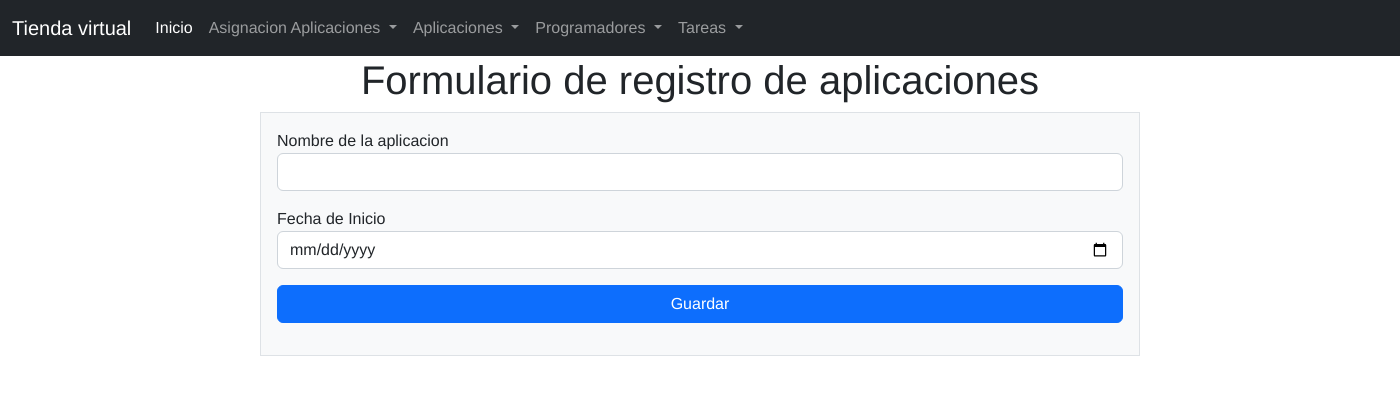
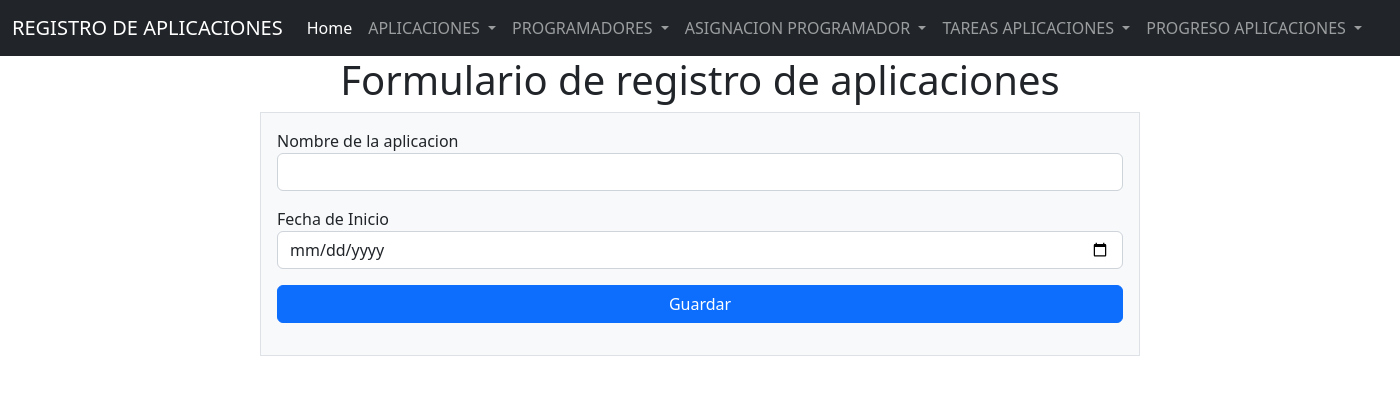
Before and after one commit to Howie1288/Final_Alvarado, a PHP site: page /vistas/aplicaciones/index.php in a window 1400 px wide. Shown: the top 395 px of the page. Run offline with PHP 8.4, Linux system fonts and the light colour scheme.

Commit message:
Correciones de errotr de Navbar

```diff
--- a/includes/header.php
+++ b/includes/header.php
@@ -6,11 +6,7 @@
     <meta name="viewport" content="width=device-width, initial-scale=1.0">
     <link href="https://cdn.jsdelivr.net/npm/bootstrap@5.2.3/dist/css/bootstrap.min.css" rel="stylesheet" integrity="sha384-rbsA2VBKQhggwzxH7pPCaAqO46MgnOM80zW1RWuH61DGLwZJEdK2Kadq2F9CUG65" crossorigin="anonymous">
     <style>
-        body{
-            /* EStilos de Texto */
-          font-family: 'Franklin Gothic Medium', 'Arial Narrow', Arial, sans-serif;
 
-        }
     </style>
     <title>App de Tienda</title>
 </head>
--- a/includes/navbar.php
+++ b/includes/navbar.php
@@ -4,58 +4,71 @@
             <span class="navbar-toggler-icon"></span>
         </button>
         <div class="collapse navbar-collapse" id="navbarTogglerDemo01">
-            <a class="navbar-brand" href="#">Tienda virtual</a>
+            <a class="navbar-brand" href="#">REGISTRO DE APLICACIONES</a>
             <ul class="navbar-nav me-auto mb-2 mb-lg-0">
                 <li class="nav-item">
-                    <a class="nav-link active" aria-current="page" href="#">Inicio</a>
+                    <a class="nav-link active" aria-current="page" href="#">Home</a>
                 </li>
                 <li class="nav-item dropdown">
                     <a class="nav-link dropdown-toggle" href="#" role="button" data-bs-toggle="dropdown" aria-expanded="false">
-                        Asignacion Aplicaciones
+                        APLICACIONES
                     </a>
                     <ul class="dropdown-menu bg-dark">
                         <li class="nav-item">
-                            <a class="nav-link" href="/Final_Alvarado/vistas/asignacion/index.php">Asignar Aplicaciones</a>
+                            <a class="nav-link" href="/Final_Alvarado/vistas/aplicaciones/index.php">Ingresar Aplicacion</a>
+                        </li>
+                        <li class="nav-item">
+                            <a class="nav-link" href="/Final_Alvarado/vistas/aplicaciones/buscar.php">Buscar aplicacion</a>
                         </li>
                     </ul>
                 </li>
                 <li class="nav-item dropdown">
                     <a class="nav-link dropdown-toggle" href="#" role="button" data-bs-toggle="dropdown" aria-expanded="false">
-                        Aplicaciones
+                    PROGRAMADORES
                     </a>
                     <ul class="dropdown-menu bg-dark">
                         <li class="nav-item">
-                            <a class="nav-link" href="/Final_Alvarado/vistas/aplicaciones/index.php">Crear Aplicacion</a>
+                            <a class="nav-link" href="/Final_Alvarado/vistas/programadores/index.php">Ingresar programadores</a>
                         </li>
                         <li class="nav-item">
-                            <a class="nav-link" href="/Final_Alvarado/vistas/aplicaciones/buscar.php">Buscar Aplicacion</a>
+                            <a class="nav-link" href="/Final_Alvarado/vistas/programadores/buscar.php">Buscar programadores</a>
                         </li>
                     </ul>
                 </li>
                 <li class="nav-item dropdown">
                     <a class="nav-link dropdown-toggle" href="#" role="button" data-bs-toggle="dropdown" aria-expanded="false">
-                        Programadores
+                    ASIGNACION PROGRAMADOR
                     </a>
                     <ul class="dropdown-menu bg-dark">
                         <li class="nav-item">
-                            <a class="nav-link" href="/Final_Alvarado/vistas/programadores/index.php">Crear Programador</a>
+                            <a class="nav-link" href="/Final_Alvarado/vistas/asignacion/index.php">Asignar programadores a las APPS</a>
                         </li>
                         <li class="nav-item">
-                            <a class="nav-link" href="/Final_Alvarado/vistas/programadores/buscar.php">Buscar programador</a>
+                            <a class="nav-link" href="/Final_Alvarado/vistas/asignacion/buscar.php">Buscar programadores asignados a las APPS</a>
                         </li>
                     </ul>
                 </li>
-
                 <li class="nav-item dropdown">
                     <a class="nav-link dropdown-toggle" href="#" role="button" data-bs-toggle="dropdown" aria-expanded="false">
-                        Tareas
+                       TAREAS APLICACIONES
                     </a>
                     <ul class="dropdown-menu bg-dark">
                         <li class="nav-item">
-                            <a class="nav-link" href="/Final_Alvarado/vistas/tareas/index.php">Crear Tareas</a>
+                            <a class="nav-link" href="/Final_Alvarado/vistas/tareas/index.php">Ingresar Tareas</a>
                         </li>
                         <li class="nav-item">
                             <a class="nav-link" href="/Final_Alvarado/vistas/tareas/buscar.php">Buscar Tareas</a>
+                        </li>
+                    </ul>
+                </li>
+                <li class="nav-item dropdown">
+                    <a class="nav-link dropdown-toggle" href="#" role="button" data-bs-toggle="dropdown" aria-expanded="false">
+                    PROGRESO APLICACIONES
+                    </a>
+                    <ul class="dropdown-menu bg-dark">
+                        <li class="nav-item">
+
+                            <a class="nav-link" href="/Final_Alvarado/vistas/progreso_aplicacion/progreso_aplicacion.php">Buscar el progreso de las aplicaciones</a>
                         </li>
                     </ul>
                 </li>
```
